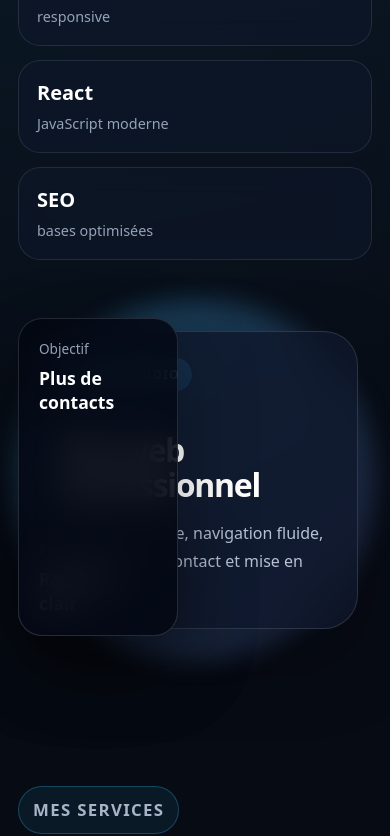
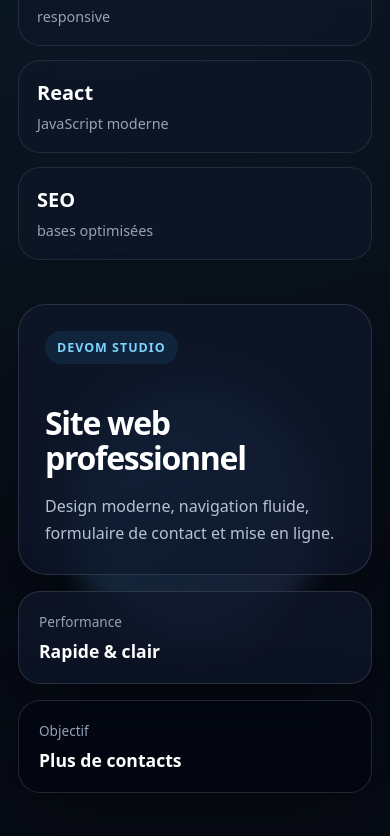
Before and after one commit to Mohoua93/devom-frontend, a React (Create React App) app: page / in a window 390 px wide. Shown: the part 978-1814 px from the top of the page. Built offline with nearby package versions, Linux system fonts and the light colour scheme; no server answers.

Commit message:
réglage css sur page home

```diff
--- a/src/styles/Home.css
+++ b/src/styles/Home.css
@@ -410,7 +410,7 @@
 @media (max-width: 640px) {
   .home-hero {
     padding: 80px 18px 50px;
-    gap: 40px;
+    gap: 44px;
   }
 
   .home-hero h1 {
@@ -437,24 +437,52 @@
     width: 100%;
   }
 
+  /* Correction du visuel mobile */
   .home-hero__visual {
-    min-height: 360px;
+    min-height: auto;
+    display: flex;
+    flex-direction: column;
+    gap: 16px;
+    align-items: stretch;
+    justify-content: flex-start;
+  }
+
+  .home-hero__visual::before {
+    width: 260px;
+    height: 260px;
+    top: 80px;
+    left: 50%;
+    transform: translateX(-50%);
+  }
+
+  .home-card {
+    position: relative;
+    width: 100%;
   }
 
   .home-card--main {
-    width: 92%;
+    width: 100%;
     padding: 26px;
+    border-radius: 28px;
+    z-index: 2;
   }
 
   .home-card--small {
-    width: 160px;
-    left: 0;
-    bottom: 24px;
+    width: 100%;
+    left: auto;
+    right: auto;
+    top: auto;
+    bottom: auto;
+    padding: 20px;
+    border-radius: 22px;
+    z-index: 2;
   }
 
   .home-card--dark {
-    right: 0;
-    top: 18px;
+    left: auto;
+    right: auto;
+    top: auto;
+    bottom: auto;
   }
 
   .home-section {
```
